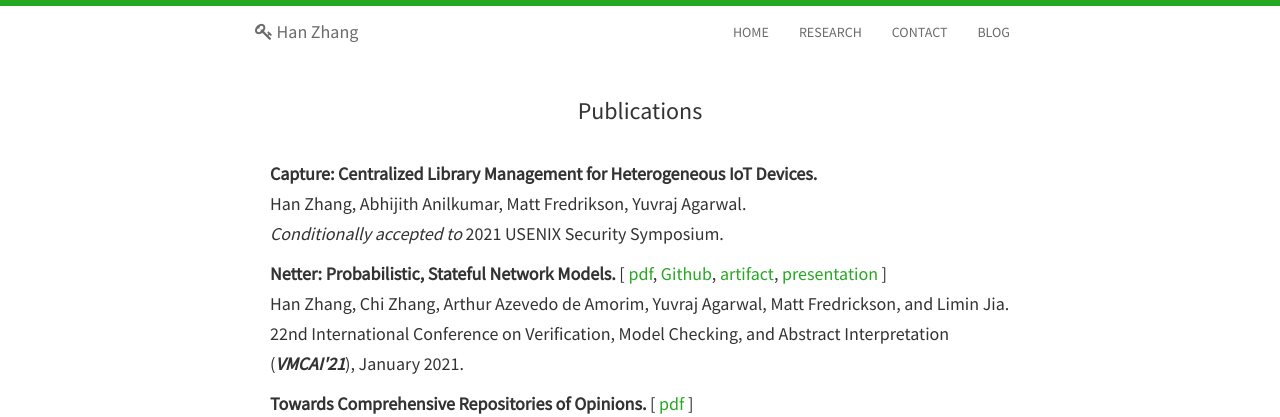
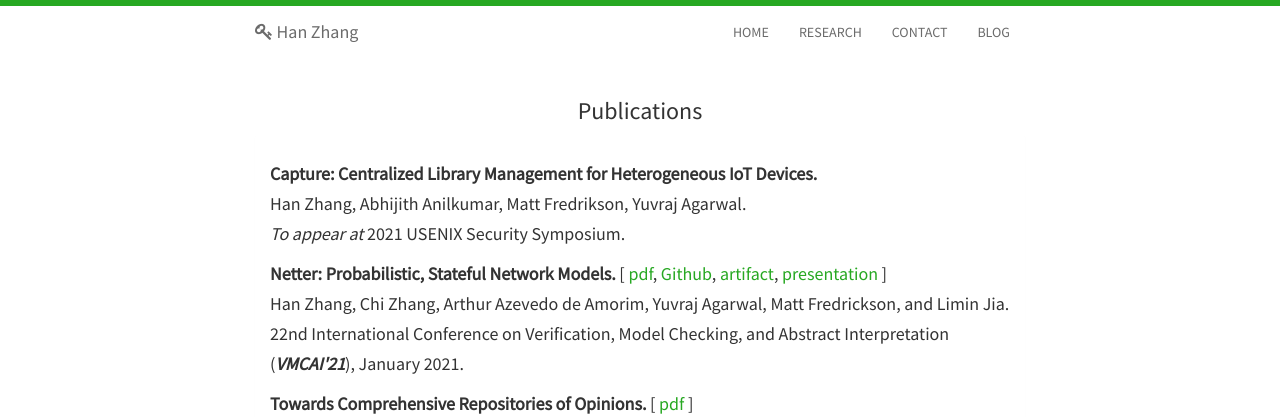
Before and after one commit to zhanghan177/zhanghan177.github.io, a Jekyll site: the page built from publications.html, in a window 1280 px wide. Shown: the top 417 px of the page. Built offline with Jekyll 4.4.1, drawn with Linux system fonts in a browser that asks for light colours; nearby versions of some CDN libraries.

Commit message:
Update publications.html

```diff
--- a/_includes/publications.html
+++ b/_includes/publications.html
@@ -6,7 +6,7 @@
                 <h5>
                     <strong>Capture: Centralized Library Management for Heterogeneous IoT Devices.</strong><br>
                     Han Zhang, Abhijith Anilkumar, Matt Fredrikson, Yuvraj Agarwal.<br>
-                    <i>Conditionally accepted to</i> 2021 USENIX Security Symposium.<br>
+                    <i>To appear at</i> 2021 USENIX Security Symposium.<br>
                 </h5>
                 <h5>
                     <strong>Netter: Probabilistic, Stateful Network Models.</strong> [ <a href="{{ site.baseurl }}assets/vmcai21-zhang.pdf">pdf</a>, <a href="https://github.com/arthuraa/netter">Github</a>, <a href="https://zenodo.org/record/4089060">artifact</a>, <a href="https://youtu.be/NKowPEtK4OY?t=8216">presentation</a> ]<br>
```
